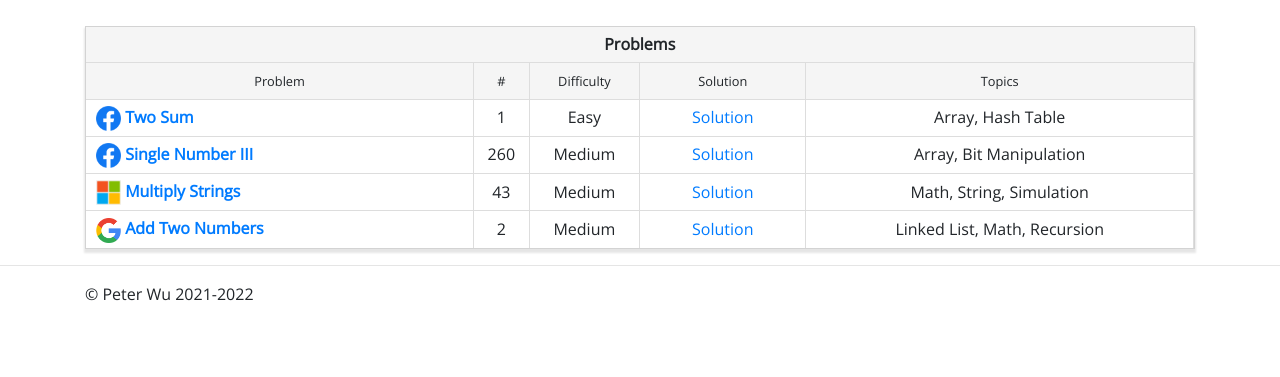
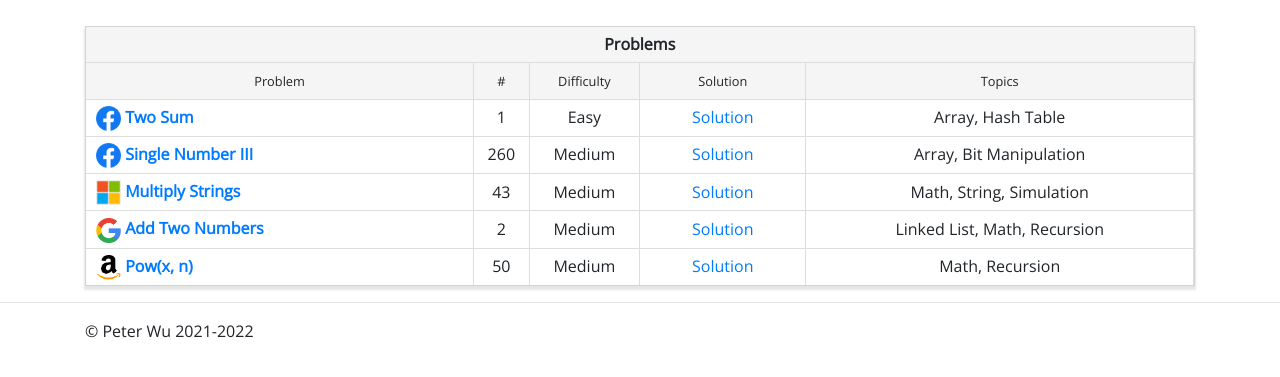
Before and after one commit to pwu97/pwu97.github.io, a Flask app: page /problems in a window 1280 px wide. Shown: the part 58-435 px from the top of the page. Run offline with Flask 2, Linux system fonts and the light colour scheme; some libraries are stand-ins or nearby versions.

Commit message:
Update problems.

```diff
--- a/templates/problems.html
+++ b/templates/problems.html
@@ -92,6 +92,13 @@
                             <td class="text-center pad-5 width-15 bord-right-grey"><a href="https://github.com/ConcreteCS/Leetcode-Python-Solutions/blob/main/Problems/LC0002_addTwoNumbers.py">Solution</a></td>
                             <td class="text-center pad-5 width-35 bord-right-grey">Linked List, Math, Recursion</td>
                         </tr>
+                        <tr class="bord-top-grey">
+                            <td class="text-left pad-5 width-35 bord-right-grey"><a href="https://leetcode.com/problems/powx-n/" target="_blank"><img src="/static/images/amazon_logo.png" height="25px" class="pad-left-5" /> <b>Pow(x, n)</b></a></td>
+                            <td class="text-center pad-5 width-5 bord-right-grey">50</td>
+                            <td class="text-center pad-5 width-10 bord-right-grey">Medium</td>
+                            <td class="text-center pad-5 width-15 bord-right-grey"><a href="">Solution</a></td>
+                            <td class="text-center pad-5 width-35 bord-right-grey">Math, Recursion</td>
+                        </tr>
                     </tbody>
                 </table>
                 </div>
```
Also changed, not shown: problems.html (+7 -0 lines), static/images/amazon_logo.png (added).
